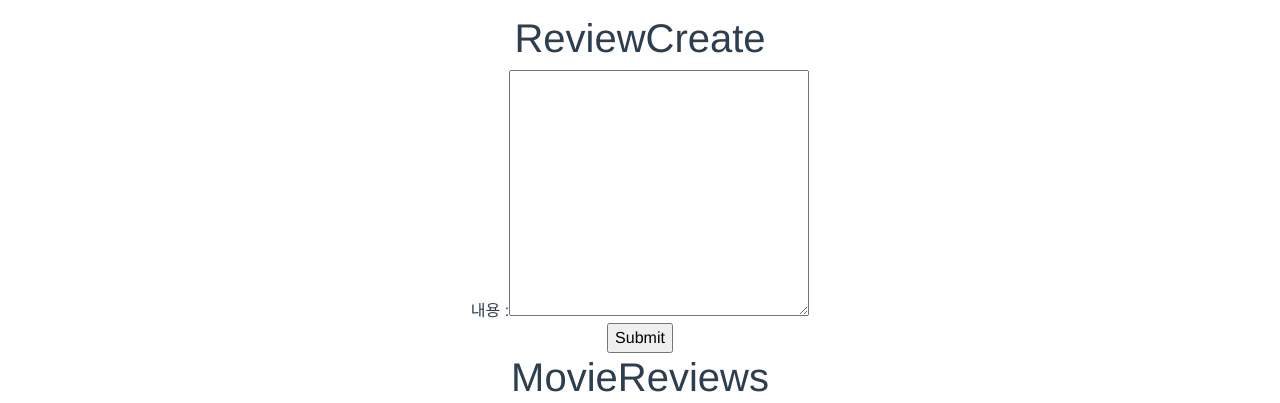
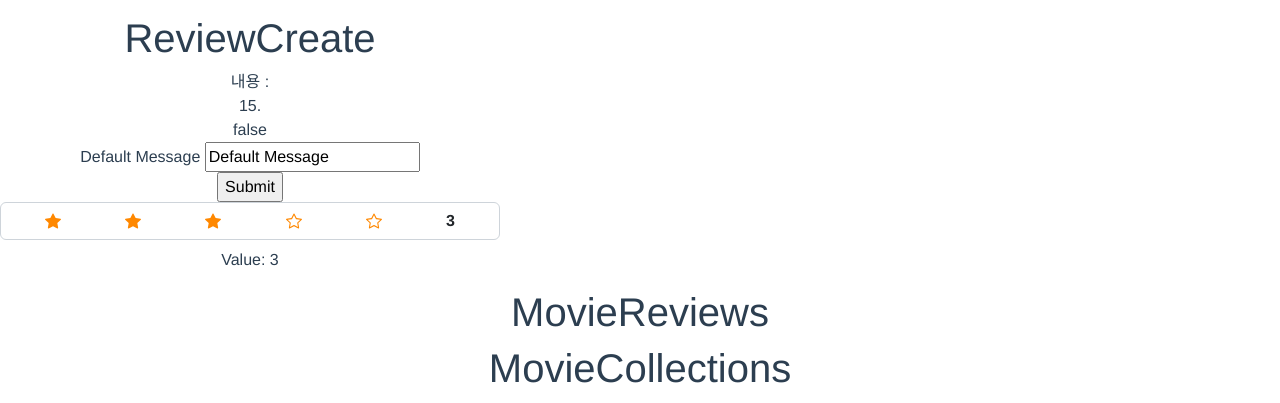
Before and after one commit to nimusmix/20-movie-recommend-project, a Vue app in the folder final-pjt-front/: page /movies/1 in a window 1280 px wide. Shown: the part 138-541 px from the top of the page. Built offline with nearby package versions, Linux system fonts and the light colour scheme.

Commit message:
리뷰 지난시간 기능 추가

```diff
--- a/final-pjt-front/src/components/ReviewCreate.vue
+++ b/final-pjt-front/src/components/ReviewCreate.vue
@@ -1,10 +1,19 @@
 <template>
-  <div>
+  <div style="width:500px">
     <h1>ReviewCreate</h1>
     <form @submit.prevent="createReview">
       <label for="content">내용 : </label>
-      <textarea id="content" cols="30" rows="10" v-model="content"></textarea><br>
+      <div>{{ content.length }}.</div>
+      <div>{{ length_warning }}</div>
+      {{ content }}
+      <input id="content" cols="30" rows="10" :maxlength='maxlength' :value="content" @input="test($event.target.value)"><br>
       <input type="submit" id="submit">
+      <div style="width:100%">
+        <b-form-rating v-model="value" color="#ff8800" show-value></b-form-rating>
+        <p class="mt-2">Value: {{ value }}</p>
+      </div>
+
+
     </form>
   </div>
 </template>
@@ -16,7 +25,10 @@ export default {
   name: 'ReviewCreate',
   data(){
     return{
-      content:null,
+      content:'Default Message',
+      value: 3,
+      length_warning: false,
+      maxlength: 30
     }
   },
   methods:{
@@ -45,7 +57,24 @@ export default {
         .catch((err) => {
           console.log(err)
         })
+    },
+    test(testinja){
+      this.content = testinja
+      if (this.content.length < 20){
+        this.length_warning = false
+        this.maxlength = 30
+      }
+      else{
+        this.length_warning = true
+        setTimeout(() => {
+          console.log("after")
+          this.content = this.content.substring(0, 20)
+          console.log(this.content)
+        }, 100);
+      }
     }
+  },
+  computed:{
   }
 }
 
```
Also changed, not shown: 1 other file (tests, documents, lock files or other folders).
